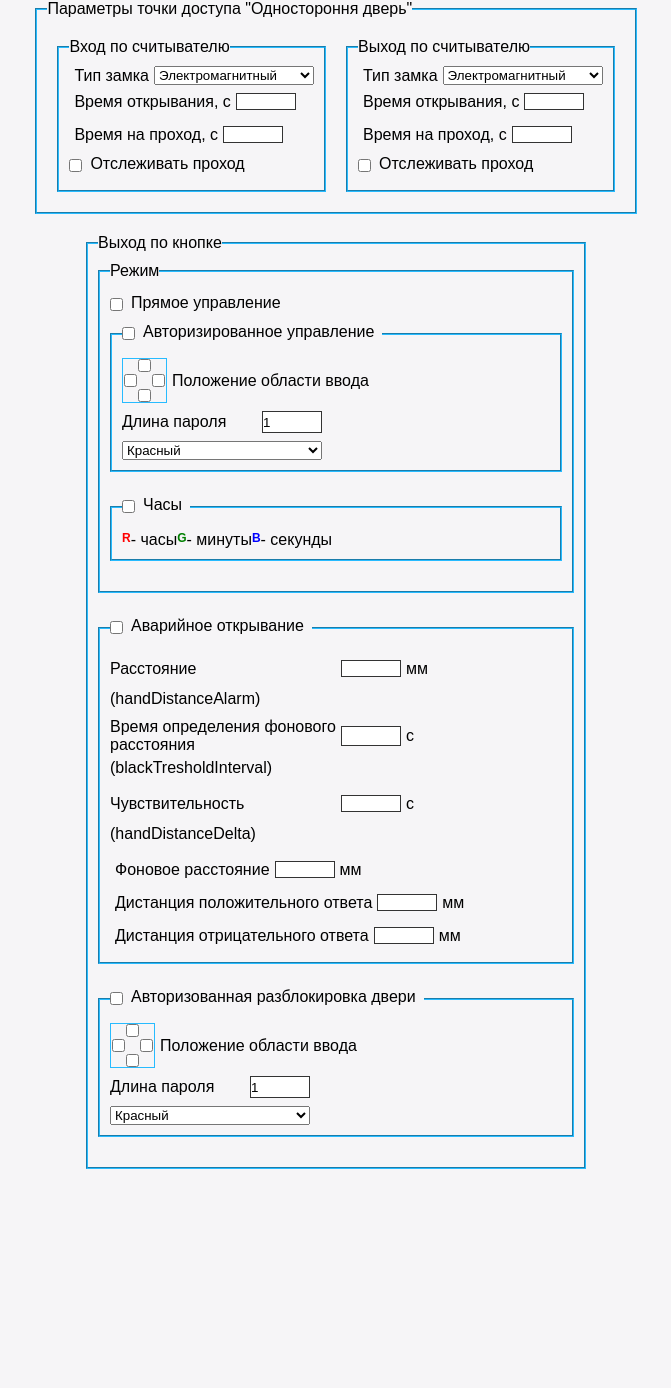
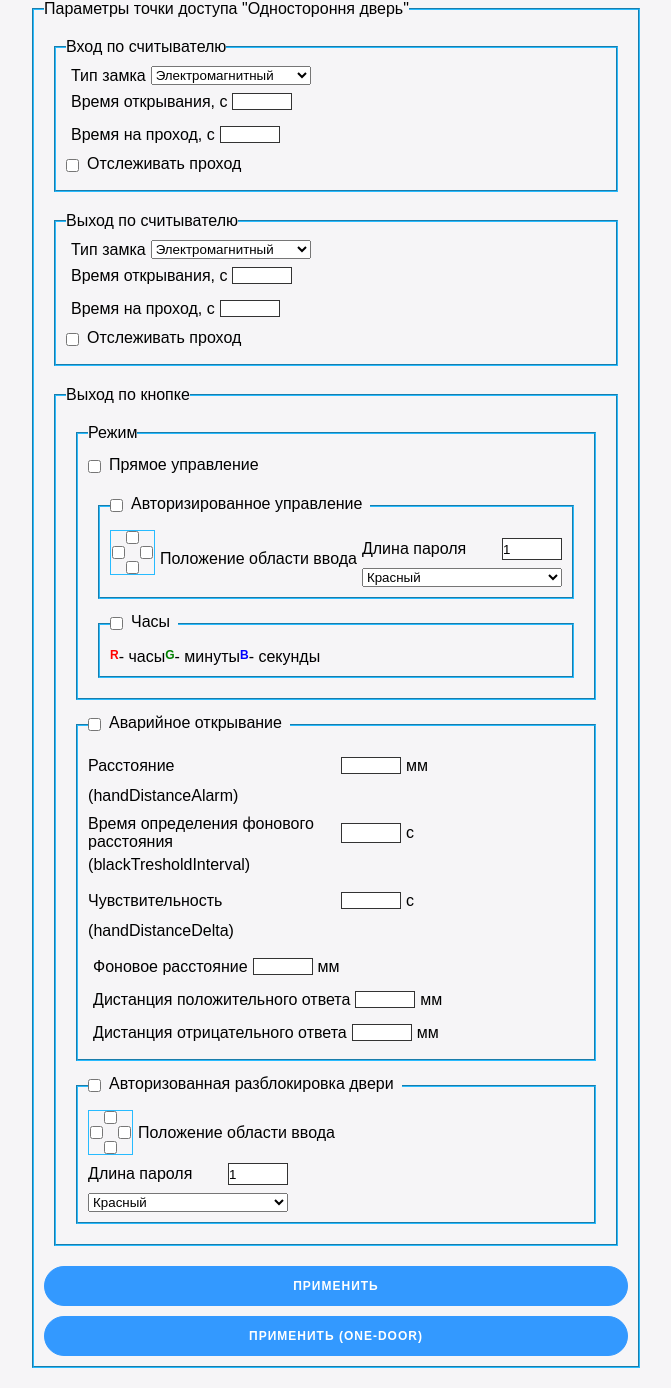
Before and after one commit to davy1ex/z5r, a PHP site: page /client/settings_access/settings_access.html in a window 1280 px wide. Shown: the whole page, without its empty margins (304-975 px from the left). Before the commit the page ends 1169 px from the top, so only its background shows below. Run offline with PHP 8.4, Linux system fonts and the light colour scheme.

Commit message:
added function to settings_access

```diff
--- a/client/js/modules/work-schedules/work_schedules-events.js
+++ b/client/js/modules/work-schedules/work_schedules-events.js
@@ -25,8 +25,6 @@ $('#periodicity-btn').change(function () {
         $('.all-selected-days-cell').html("") // очищает выбранные дни
         show_all_days_cell()
     }
-
-    // $('.all-selected-days-cell').html("")
 })
 
 $('#increase-work-days').on('click', function() {
--- /dev/null
+++ b/client/settings_access/settings_access-events.js
@@ -0,0 +1,60 @@
+$('#enable-settings-access').on('click', function() {
+    var data = {"entry": {}, "exit": {}}
+
+    data["entry"]["entry-lock-type"] = $('#select-entry-lock-type').val()
+    data["entry"]["entry-time-openning"] = $('#input-entry-time-openning').val()
+    data["entry"]["entry-time-pass"] = $('#input-entry-time-pass').val()
+    data["entry"]["check-entry-pass"] = $('#check-entry-pass').is(":checked")
+
+    data["exit"]["exit-lock-type"] = $('#select-exit-lock-type').val()
+    data["exit"]["exit-time-openning"] = $('#input-exit-time-openning').val()
+    data["exit"]["exit-time-pass"] = $('#input-exit-time-pass').val()
+    data["exit"]["check-exit-pass"] = $('#check-exit-pass').is(":checked")
+
+    console.log(data)
+})
+
+
+$('#enable-settings-access-one-door').on('click', function() {
+    var data = {"entry": {}, "exit": {"area-position": [], "area-signed-position": []}}
+
+    data["entry"]["entry-lock-type"] = $('#select-entry-lock-type').val()
+    data["entry"]["entry-time-openning"] = $('#input-entry-time-openning').val()
+    data["entry"]["entry-time-pass"] = $('#input-entry-time-pass').val()
+    data["entry"]["check-entry-pass"] = $('#check-entry-pass').is(":checked")
+
+    data["exit"]["direct-control"] = $('#cbk-direct-control').is(":checked")
+
+    data["exit"]["authorized-management"] = $('#ckb-authorized-management').is(":checked")
+
+    data["exit"]["area-position"][0] = $('#ckb-top-input-field').is(":checked")
+    data["exit"]["area-position"][1] = $('#ckb-left-input-field').is(":checked")
+    data["exit"]["area-position"][2] = $('#ckb-right-input-field').is(":checked")
+    data["exit"]["area-position"][3] = $('#ckb-bottom-input-field').is(":checked")
+
+    data["exit"]["length-password"] = $('#input-length-password').val()
+    data["exit"]["color-password"] = $('#select-color-password').val()
+
+    data["exit"]["clock"] = $('#ckb-clock').is(":checked")
+
+    data["exit"]["emergency-opening"] = $('#ckb-emergency-opening').is(":checked")
+
+    data["exit"]["distance-alarm"] = $('#input-distance-alarm').val()
+    data["exit"]["time-distance"] = $('#input-time-distance').val()
+    data["exit"]["sensetivity"] = $('#input-sensetivity').val()
+    data["exit"]["background-distance"] = $('#input-background-distance').val()
+    data["exit"]["positive-response-distance"] = $('#input-positive-response-distance').val()
+    data["exit"]["negative-response-distance"] = $('#input-negative-response-distance').val()
+
+    data["exit"]["signed-unlock-door"] = $('#ckb-signed-unlock-door').is(":checked")
+
+    data["exit"]["area-signed-position"][0] = $('#ckb-signed-top-input-field').is(":checked")
+    data["exit"]["area-signed-position"][1] = $('#ckb-signed-left-input-field').is(":checked")
+    data["exit"]["area-signed-position"][2] = $('#ckb-signed-right-input-field').is(":checked")
+    data["exit"]["area-signed-position"][3] = $('#ckb-signed-bottom-input-field').is(":checked")
+
+    data["exit"]["signed-length-password"] = $('#input-signed-length-password').val()
+    data["exit"]["signed-color-password"] = $('#select-signed-color-password').val()
+
+    console.log(data)
+})
--- a/client/settings_access/settings_access.css
+++ b/client/settings_access/settings_access.css
@@ -20,7 +20,7 @@ body {
 
 .settings-field {
     display: flex;
-    flex-direction: row;
+    flex-direction: column;
     justify-content: space-around;
 }
 .settings-field fieldset {
--- a/client/settings_access/settings_access.html
+++ b/client/settings_access/settings_access.html
@@ -4,11 +4,14 @@
     <meta charset="UTF-8">
     <meta name="viewport" content="width=device-width, initial-scale=1.0">
     <title>Document</title>
+    <script src="/client/js/vendors/live.js"></script>
+
+    <script src="/client/js/vendors/jquery.js"></script>
 
 
     <link rel="stylesheet" href="/client/styles/style.css">
     <link rel="stylesheet" href="/client/settings_access/settings_access.css">
-    <script src="/client/js/vendors/live.js"></script>
+
 
 </head>
 <body>
@@ -77,11 +80,9 @@
                     </div>
                 </div>
             </fieldset>
-        </div>
 
-      </fieldset>
 
-      <fieldset class="exit-button-settings">
+            <fieldset class="exit-one-door-settings">
                 <legend>Выход по кнопке</legend>
 
                 <fieldset>
@@ -89,7 +90,7 @@
 
                       <div class="settings-item">
                           <div class="ckb-container">
-                        <input type="checkbox" name="direct-control" id="direct-control">
+                              <input type="checkbox" name="direct-control" id="cbk-direct-control">
                               <label for="direct-control">Прямое управление</label>
                           </div>
                       </div>
@@ -97,22 +98,22 @@
                       <fieldset class="settings-item">
                           <legend>
                               <div class="ckb-container">
-                            <input type="checkbox" name="direct-control" id="direct-control">
-                            <label for="direct-control">Авторизированное управление</label>
+                                  <input type="checkbox" name="ckb-authorized-management" id="ckb-authorized-management">
+                                  <label for="ckb-authorized-management">Авторизированное управление</label>
                               </div>
                           </legend>
 
                           <div class="settings-item check-square-container">
                               <div class="check-square">
-                            <div class="top-line"><input type="checkbox" name="top-input-field-ckb" id="top-input-field-ckb"></div>
+                                  <div class="top-line"><input type="checkbox" name="ckb-top-input-field" id="ckb-top-input-field"></div>
 
                                   <div class="centre-line">
-                                <input type="checkbox" name="top-input-field-ckb" id="top-input-field-ckb">
-                                <input type="checkbox" name="top-input-field-ckb" id="top-input-field-ckb">
+                                      <input type="checkbox" name="ckb-left-input-field" id="ckb-left-input-field">
+                                      <input type="checkbox" name="ckb-right-input-field" id="ckb-right-input-field">
                                   </div>
 
                                   <div class="bottom-line">
-                                <input type="checkbox" name="top-input-field-ckb" id="top-input-field-ckb">
+                                      <input type="checkbox" name="ckb-bottom-input-field" id="ckb-bottom-input-field">
                                   </div>
                               </div>
                               <label for="check-square">Положение области ввода</label>
@@ -141,7 +142,7 @@
                       <fieldset>
                           <legend>
                               <div class="ckb-container">
-                            <input type="checkbox" name="clock" id="clock-chb">
+                                  <input type="checkbox" name="clock" id="ckb-clock">
                                   <label for="clock">Часы</label>
                               </div>
                           </legend>
@@ -156,7 +157,7 @@
                   <fieldset>
                       <legend>
                           <div class="ckb-container">
-                        <input type="checkbox" name="emergency-opening" id="emergency-opening-ckb">
+                              <input type="checkbox" name="emergency-opening" id="ckb-emergency-opening">
                               <label for="emergency-opening">Аварийное открывание</label>
                           </div>
                       </legend>
@@ -198,7 +199,7 @@
                           <label for="input-background-distance">Фоновое расстояние</label>
 
                           <div class="value-container">
-                        <input type="number" name="input-background-distance" id="input-sensetivity"> <div class="value">мм</div>
+                              <input type="number" name="input-background-distance" id="input-background-distance"> <div class="value">мм</div>
                           </div>
                       </div>
 
@@ -229,15 +230,15 @@
 
                     <div class="settings-item">
                         <div class="check-square">
-                        <div class="top-line"><input type="checkbox" name="top-input-field-ckb" id="top-input-field-ckb"></div>
+                            <div class="top-line"><input type="checkbox" name="ckb-top-input-field" id="ckb-signed-top-input-field"></div>
 
                             <div class="centre-line">
-                            <input type="checkbox" name="top-input-field-ckb" id="top-input-field-ckb">
-                            <input type="checkbox" name="top-input-field-ckb" id="top-input-field-ckb">
+                                <input type="checkbox" name="ckb-left-input-field" id="ckb-signed-left-input-field">
+                                <input type="checkbox" name="ckb-right-input-field" id="ckb-signed-right-input-field">
                             </div>
 
                             <div class="bottom-line">
-                            <input type="checkbox" name="top-input-field-ckb" id="top-input-field-ckb">
+                                <input type="checkbox" name="ckb-bottom-input-field" id="ckb-signed-bottom-input-field">
                             </div>
                     </div>
 
@@ -247,11 +248,11 @@
                     <div class="settings-item password-container">
                         <div class="settings-item">
                             <label for="input-length-password">Длина пароля</label>
-                        <input type="number" name="input-length-password" class="small-value" id="input-length-password" value=1>
+                            <input type="number" name="input-length-password" class="small-value" id="input-signed-length-password" value=1>
                         </div>
 
                         <div class="settings-item select-color-password-container">
-                        <select name="select-color-password" id="select-color-password">
+                            <select name="select-color-password" id="select-signed-color-password">
                                 <option value="red">Красный</option>
                                 <option value="green">Зелёный</option>
                                 <option value="blue">Синий</option>
@@ -263,6 +264,19 @@
                     </div>
                 </fieldset>
             </fieldset>
+
+
+
+            <button type="submit" id="enable-settings-access">Применить</button>
+            <button type="submit" id="enable-settings-access-one-door">Применить (one-door)</button>
+
+        </div>
+
+      </fieldset>
+
+
+
+      <script src="/client/settings_access/settings_access-events.js"></script>
 </body>
 
 </html>
```
Lines whose indentation alone changed are shown as unchanged.
